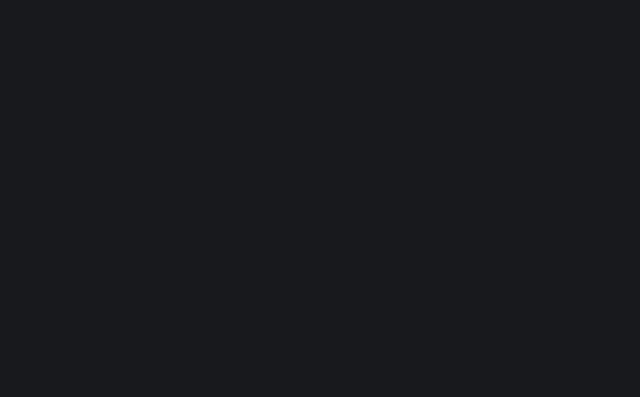
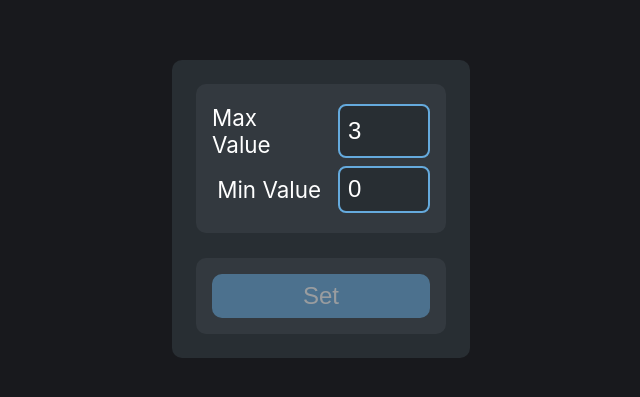
Before and after one commit to mykolao/counter, a React (Create React App) app: page / in a window 1280 px wide. Shown: the part 191-588 px from the top of the page, without its empty margins (319-959 px from the left). Built offline with nearby package versions, Linux system fonts and the light colour scheme.

Commit message:
settings component completed

```diff
--- a/src/components/Settings/index.tsx
+++ b/src/components/Settings/index.tsx
@@ -1,6 +1,100 @@
+import React from "react";
+import { useDispatch, useSelector } from "react-redux";
+import { State, Status } from "../../redux/default-state";
+import { setMax, setMin, setStatus } from "../../redux/reducer";
+import Button from "../Button";
+import Input from "../Input";
+
+interface SettingsState {
+  min: string;
+  max: string;
+  status: Status;
+}
 
 const Settings = () => {
-  return <></>
+  const dispatch = useDispatch();
+
+  // Global State
+  const state = useSelector<State, SettingsState>(
+    ({ min, max, status }) => ({
+      min,
+      max,
+      status,
+    })
+  );
+
+  console.log("Receieved State: ", state);
+
+  // Validation
+  const max = Number(state.max);
+  const min = Number(state.min);
+
+  const isMaxValid =
+    max > 0 && max > min && Boolean(state.max.length);
+  const isMinValid =
+    min >= 0 && min < max && Boolean(state.min.length);
+
+  const isValid = isMaxValid && isMinValid && max !== min;
+  if (state.status === "error" && isValid) {
+    dispatch(setStatus("set"));
+  } else if (state.status !== "error" && !isValid) {
+    dispatch(setStatus("error"));
+  }
+
+  const buttonStatus = state.status === "set" ? false : true;
+
+  // Event Handlers
+  const inputChangeHandler = (
+    value: string,
+    type: "max" | "min"
+  ) => {
+    const isInputValid = Boolean(
+      value.length && !isNaN(+value)
+    );
+    const statusAction = isInputValid
+      ? setStatus("set")
+      : setStatus("error");
+
+    let valueAction =
+      type === "max" ? setMax(value) : setMin(value);
+
+    dispatch(valueAction);
+    dispatch(statusAction);
+  };
+
+  const onButtonClickHandler = () => {
+    dispatch(setStatus("ok"));
+  };
+
+  return (
+    <div className="block">
+      <div className="section input-panel">
+        <div className="input-label">Max Value</div>
+        <Input
+          value={state.max}
+          valid={isMaxValid}
+          onValueChange={(v) => {
+            inputChangeHandler(v, "max");
+          }}
+        />
+        <div className="input-label">Min Value</div>
+        <Input
+          value={state.min}
+          valid={isMinValid}
+          onValueChange={(v) => {
+            inputChangeHandler(v, "min");
+          }}
+        />
+      </div>
+      <div className="section control-panel">
+        <Button
+          disabled={buttonStatus}
+          value="Set"
+          onClick={onButtonClickHandler}
+        />
+      </div>
+    </div>
+  );
   // const [state, setState] = useState<CounterLimits>(values);
   // const [min, max] = state;
 
@@ -34,25 +128,10 @@
   // return (
   //   <div className="block">
   //     <div className="section input-panel">
-  //       <div className="input-label">Max Value</div>
-  //       <Input
-  //         value={state[1]}
-  //         status={maxInputStatus}
-  //         onValueChange={maxInputChangeHandler}
-  //       />
-  //       <div className="input-label">Min Value</div>
-  //       <Input
-  //         value={state[0]}
-  //         status={minInputStatus}
-  //         onValueChange={minInputChangeHandler}
-  //       />
+
   //     </div>
   //     <div className="section control-panel">
-  //       <Button
-  //         disabled={!setButton}
-  //         value="Set"
-  //         onClick={setHandler}
-  //       />
+
   //     </div>
   //   </div>
   // );
```
